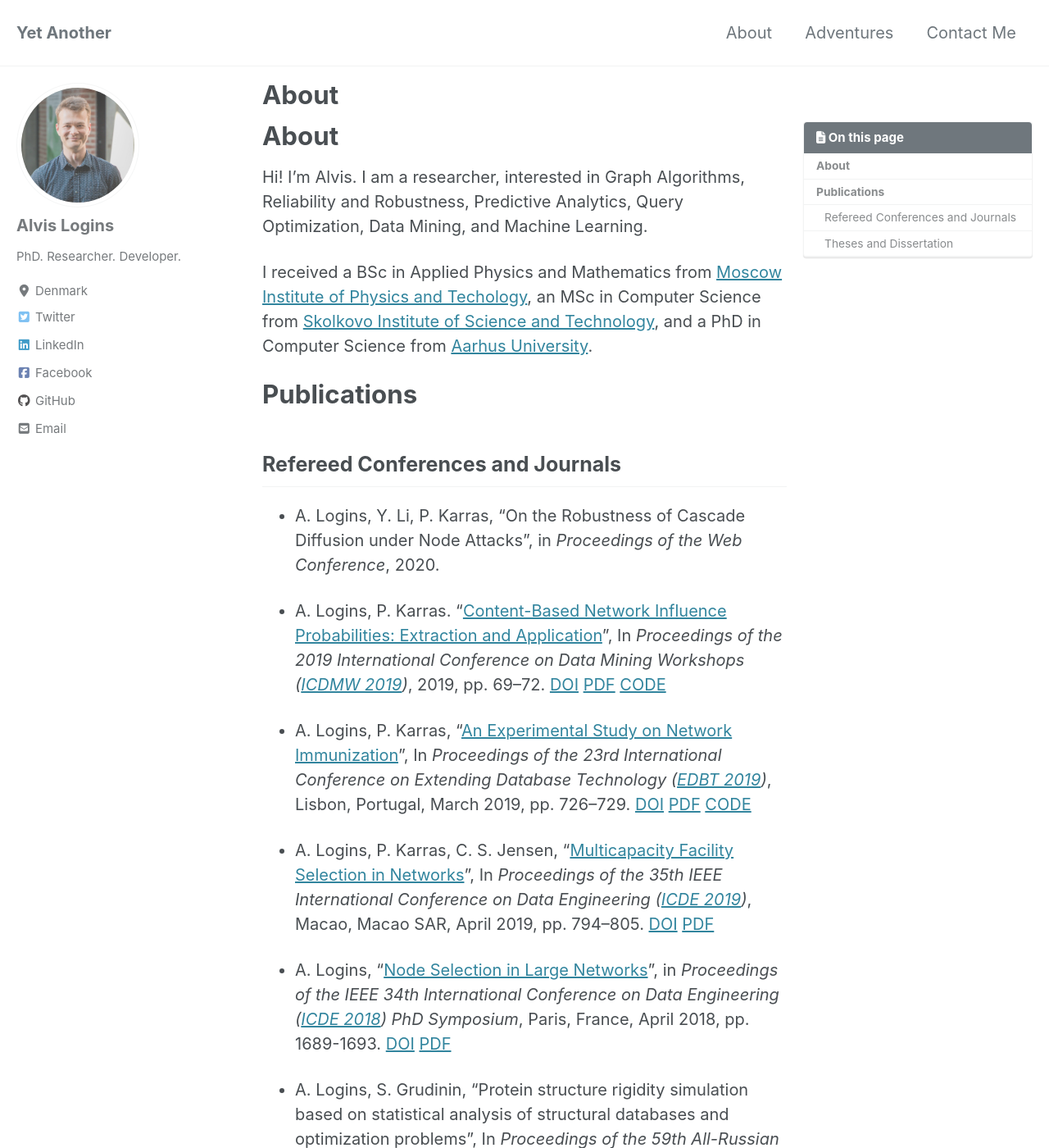
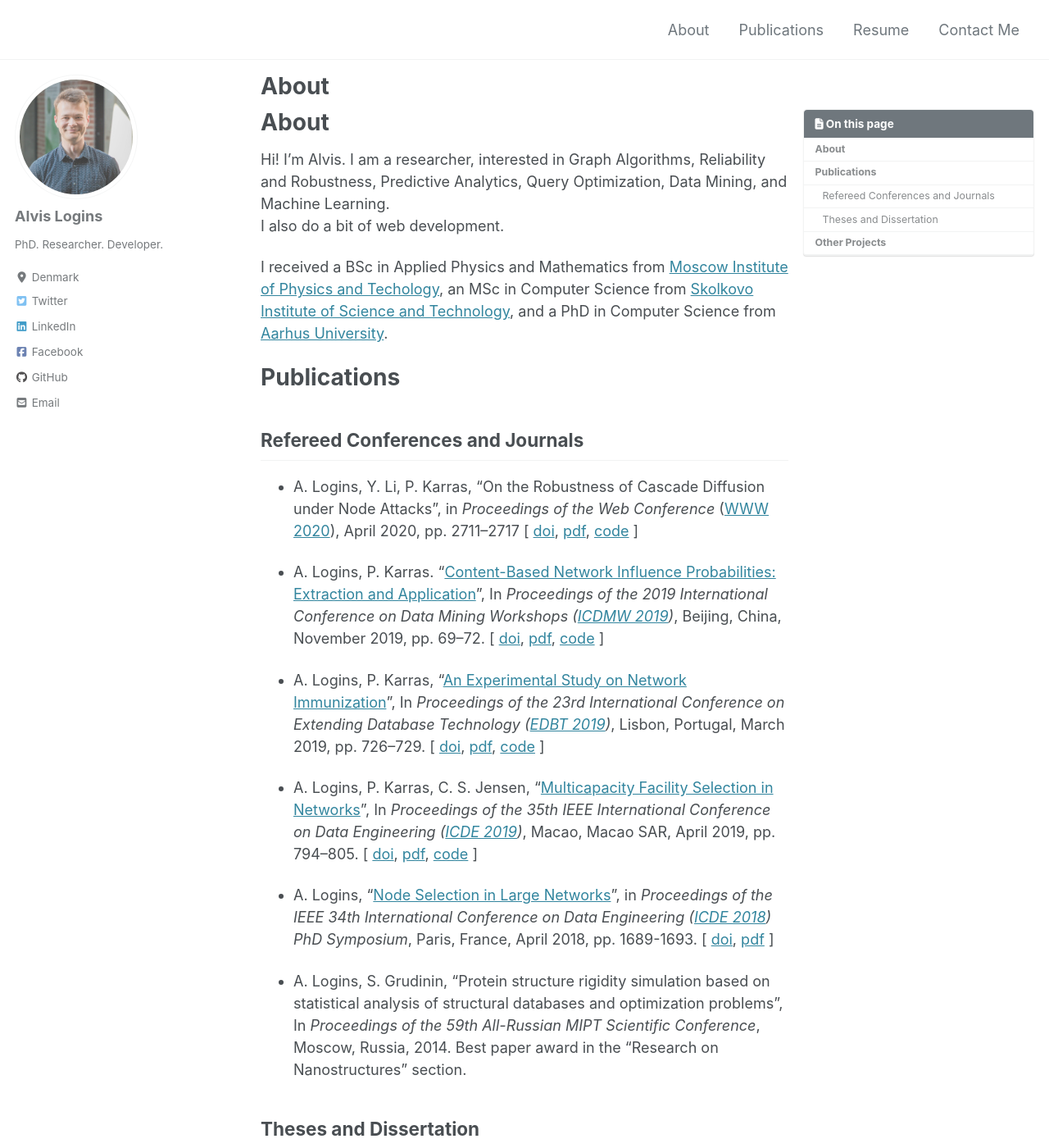
Before and after one commit to allogn/portfolio, a Jekyll site: the page built from index.md, in a window 1280 px wide and 1400 px high. Shown: the whole window at 82% size. Built offline with Jekyll 4.4.1, drawn with Linux system fonts in a browser that asks for light colours; cached includes are drawn as plain includes; nearby versions of some CDN libraries; our own code applies the rules of GitHub Pages for plain Markdown files; some of the changed text lies outside the part shown.

Commit message:
New publication, title and design update

```diff
--- a/_config.yml
+++ b/_config.yml
@@ -16,17 +16,17 @@ minimal_mistakes_skin    : "default" # "air", "aqua", "contrast", "dark", "dirt"
 
 # Site Settings
 locale                   : "en-US"
-title                    : "Yet Another"
+title                    : "Alvis Logins"
 title_separator          : "-"
 subtitle                 : # site tagline that appears below site title in masthead
 name                     : "Alvis Logins"
-description              : "Portfolio. Blog."
-url                      : # the base hostname & protocol for your site e.g. "https://mmistakes.github.io"
+description              : "Portfolio"
+url                      : https://alogins.net # the base hostname & protocol for your site e.g. "https://mmistakes.github.io"
 baseurl                  : # the subpath of your site, e.g. "/blog"
-repository               : # GitHub username/repo-name e.g. "mmistakes/minimal-mistakes"
+repository               : allogn/portfolio # GitHub username/repo-name e.g. "mmistakes/minimal-mistakes"
 teaser                   : # path of fallback teaser image, e.g. "/assets/images/500x300.png"
 logo                     : # path of logo image to display in the masthead, e.g. "/assets/images/88x88.png"
-masthead_title           : # overrides the website title displayed in the masthead, use " " for no title
+masthead_title           : " "
 # breadcrumbs            : false # true, false (default)
 words_per_minute         : 200
 comments:
@@ -99,9 +99,9 @@ social:
 
 # Analytics
 analytics:
-  provider               : false # false (default), "google", "google-universal", "custom"
+  provider               : google # false (default), "google", "google-universal", "custom"
   google:
-    tracking_id          :
+    tracking_id          : UA-64038052-4
     anonymize_ip         : # true, false (default)
 
 
--- a/_includes/footer.html
+++ b/_includes/footer.html
@@ -1,4 +1,4 @@
-<div class="page__footer-follow">
+<!-- <div class="page__footer-follow">
   <ul class="social-icons">
     {% if site.data.ui-text[site.locale].follow_label %}
       <li><strong>{{ site.data.ui-text[site.locale].follow_label }}</strong></li>
@@ -14,6 +14,6 @@
 
     <li><a href="{% if site.atom_feed.path %}{{ site.atom_feed.path }}{% else %}{{ '/feed.xml' | relative_url }}{% endif %}"><i class="fas fa-fw fa-rss-square" aria-hidden="true"></i> {{ site.data.ui-text[site.locale].feed_label | default: "Feed" }}</a></li>
   </ul>
-</div>
+</div> -->
 
 <div class="page__footer-copyright">&copy; {{ site.time | date: '%Y' }} {{ site.name | default: site.title }}.</div>
--- a/_sass/minimal-mistakes/_reset.scss
+++ b/_sass/minimal-mistakes/_reset.scss
@@ -15,7 +15,7 @@ html {
   }
 
   @include breakpoint($large) {
-    font-size: 20px;
+    font-size: 18px;
   }
 
   // @include breakpoint($x-large) {
--- a/index.md
+++ b/index.md
@@ -4,30 +4,36 @@ author_profile: true,
 toc: true
 ---
 # About
-Hi! I'm Alvis. I am a researcher, interested in Graph Algorithms, Reliability and Robustness, Predictive Analytics, Query Optimization, Data Mining, and Machine Learning.
+Hi! I'm Alvis. I am a researcher, interested in Graph Algorithms, Reliability and Robustness, Predictive Analytics, Query Optimization, Data Mining, and Machine Learning. <br> I also do a bit of web development.
 
-I received a BSc in Applied Physics and Mathematics from [Moscow Institute of Physics and Techology](https://mipt.ru/english/), an MSc in Computer Science from [Skolkovo Institute of Science and Technology](https://www.skoltech.ru/en/), and a PhD in Computer Science from [Aarhus University](https://international.au.dk).
+I received a BSc in Applied Physics and Mathematics from [Moscow Institute of Physics and Techology](https://mipt.ru/english/), an MSc in Computer Science from [Skolkovo Institute of Science and Technology](https://www.skoltech.ru/en/), and a&nbsp;PhD in Computer Science from [Aarhus University](https://international.au.dk).
 
 # Publications
 
 ## Refereed Conferences and Journals
 
-- A. Logins, Y. Li, P. Karras, "On the Robustness of Cascade Diffusion under Node Attacks", in *Proceedings of the Web Conference*, 2020.
+- A. Logins, Y. Li, P. Karras, "On the Robustness of Cascade Diffusion under Node Attacks", in *Proceedings of the Web Conference* ([WWW 2020](https://www2020.thewebconf.org)), April 2020, pp. 2711–2717 [&nbsp;[doi](https://dl.acm.org/doi/abs/10.1145/3366423.3380028), [pdf](/assets/pdf/robust_ic.pdf), [code](https://github.com/allogn/robustness)&nbsp;]
 
-- A. Logins, P. Karras. "[Content-Based Network Influence Probabilities: Extraction and Application](/assets/pdf/vk_icdmw2019.pdf)", In *Proceedings of the 2019 International Conference on Data Mining Workshops ([ICDMW 2019](http://www.guide2research.com/conference/icdm-2019))*, 2019, pp. 69–72. [DOI](https://doi.org/10.1109/ICDMW.2019.00020) [PDF](/assets/pdf/vk_icdmw2019.pdf) [CODE](https://github.com/iconvk/LearningIndependentCascadeOnVK)
+- A. Logins, P. Karras. "[Content-Based Network Influence Probabilities: Extraction and Application](/assets/pdf/vk_icdmw2019.pdf)", In *Proceedings of the 2019 International Conference on Data Mining Workshops ([ICDMW 2019](http://www.guide2research.com/conference/icdm-2019))*, Beijing, China, November 2019, pp. 69–72. [&nbsp;[doi](https://doi.org/10.1109/ICDMW.2019.00020), [pdf](/assets/pdf/vk_icdmw2019.pdf), [code](https://github.com/iconvk/LearningIndependentCascadeOnVK)&nbsp;]
 
-- A. Logins, P. Karras, "[An Experimental Study on Network Immunization](/assets/pdf/immun_edbt2019.pdf)", In *Proceedings of the 23rd International Conference on Extending Database Technology ([EDBT 2019](http://edbticdt2019.inesc-id.pt))*, Lisbon, Portugal, March 2019, pp. 726–729. [DOI](http://dx.doi.org/10.5441/002/edbt.2019.97) [PDF](/assets/pdf/immun_edbt2019.pdf) [CODE](https://github.com/allogn/Network-Immunization)
+- A. Logins, P. Karras, "[An Experimental Study on Network Immunization](/assets/pdf/immun_edbt2019.pdf)", In *Proceedings of the 23rd International Conference on Extending Database Technology ([EDBT 2019](http://edbticdt2019.inesc-id.pt))*, Lisbon, Portugal, March 2019, pp. 726–729. [&nbsp;[doi](http://dx.doi.org/10.5441/002/edbt.2019.97), [pdf](/assets/pdf/immun_edbt2019.pdf), [code](https://github.com/allogn/Network-Immunization)&nbsp;]
 
-- A. Logins, P. Karras, C. S. Jensen, "[Multicapacity Facility Selection in Networks](/assets/pdf/wma_icde2019.pdf)", In *Proceedings of the 35th IEEE International Conference on Data Engineering ([ICDE 2019](http://conferences.cis.umac.mo/icde2019/))*, Macao, Macao SAR, April 2019, pp. 794–805. [DOI](https://doi.org/10.1109/ICDE.2019.00076) [PDF](/assets/pdf/wma_icde2019.pdf)
+- A. Logins, P. Karras, C. S. Jensen, "[Multicapacity Facility Selection in Networks](/assets/pdf/wma_icde2019.pdf)", In *Proceedings of the 35th IEEE International Conference on Data Engineering ([ICDE 2019](http://conferences.cis.umac.mo/icde2019/))*, Macao, Macao SAR, April 2019, pp. 794–805. [&nbsp;[doi](https://doi.org/10.1109/ICDE.2019.00076), [pdf](/assets/pdf/wma_icde2019.pdf), [code](https://github.com/allogn/wma)&nbsp;]
 
-- A. Logins, "[Node Selection in Large Networks](/assets/pdf/node_selection_icde2018.pdf)", in *Proceedings of the IEEE 34th International Conference on Data Engineering ([ICDE 2018](https://icde2018.org)) PhD Symposium*, Paris, France, April 2018, pp. 1689-1693. [DOI](https://doi.org/10.1109/ICDE.2018.00216) [PDF](/assets/pdf/node_selection_icde2018.pdf)
+- A. Logins, "[Node Selection in Large Networks](/assets/pdf/node_selection_icde2018.pdf)", in *Proceedings of the IEEE 34th International Conference on Data Engineering ([ICDE 2018](https://icde2018.org)) PhD Symposium*, Paris, France, April 2018, pp. 1689-1693. [&nbsp;[doi](https://doi.org/10.1109/ICDE.2018.00216), [pdf](/assets/pdf/node_selection_icde2018.pdf)&nbsp;]
 
 - A. Logins, S. Grudinin, "Protein structure rigidity simulation based on statistical analysis of structural databases and optimization problems", In *Proceedings of the 59th All-Russian MIPT Scientific Conference*, Moscow, Russia, 2014. Best paper award in the "Research on Nanostructures" section.
 
 ## Theses and Dissertation
 
-- A. Logins. "[Resource Allocation in Networks](resource_allocation_in_networks_logins_phd.pdf)", PhD Dissertation, Aarhus University, 2020. [PDF](/assets/pdf/resource_allocation_in_networks_logins_phd.pdf)
+- A. Logins. "[Resource Allocation in Networks](resource_allocation_in_networks_logins_phd.pdf)", PhD Dissertation, Aarhus University, 2020. [&nbsp;[pdf](/assets/pdf/resource_allocation_in_networks_logins_phd.pdf)&nbsp;]
 
-- A. Logins. "[Data-Driven Algorithms for Spatial Network Flow Problems](/assets/pdf/msc_logins.pdf)", MSc Thesis, Skolkovo Institute of Science and Technology, 2016. [PDF](/assets/pdf/msc_logins.pdf)
+- A. Logins. "[Data-Driven Algorithms for Spatial Network Flow Problems](/assets/pdf/msc_logins.pdf)", MSc Thesis, Skolkovo Institute of Science and Technology, 2016. [&nbsp;[pdf](/assets/pdf/msc_logins.pdf), [code](https://github.com/allogn/NetworkFlow)&nbsp;]
 
 - A. Logins. "Protein structure rigidity simulation based on statistical analysis of structural databases and optimization problems", BSc Thesis, Moscow Institute of Physics and Technology, 2014.
+
+# Other Projects
+
+- Web site for a photography/videography studio "SIA LT Studija" <https://videostudija.lv/>, 2020.
+- Personal blog <https://blog.alogins.net/>, 2018--2020.
+- Web site for a balet dance studio "Grande", <http://grande.lv/>, 2016.
```
Also changed, not shown: _data/navigation.yml (+5 -5 lines), _drafts/2020-03-02-welcome-to-jekyll0.markdown (deleted, +0 -25 lines), about.md (deleted, +0 -18 lines).
